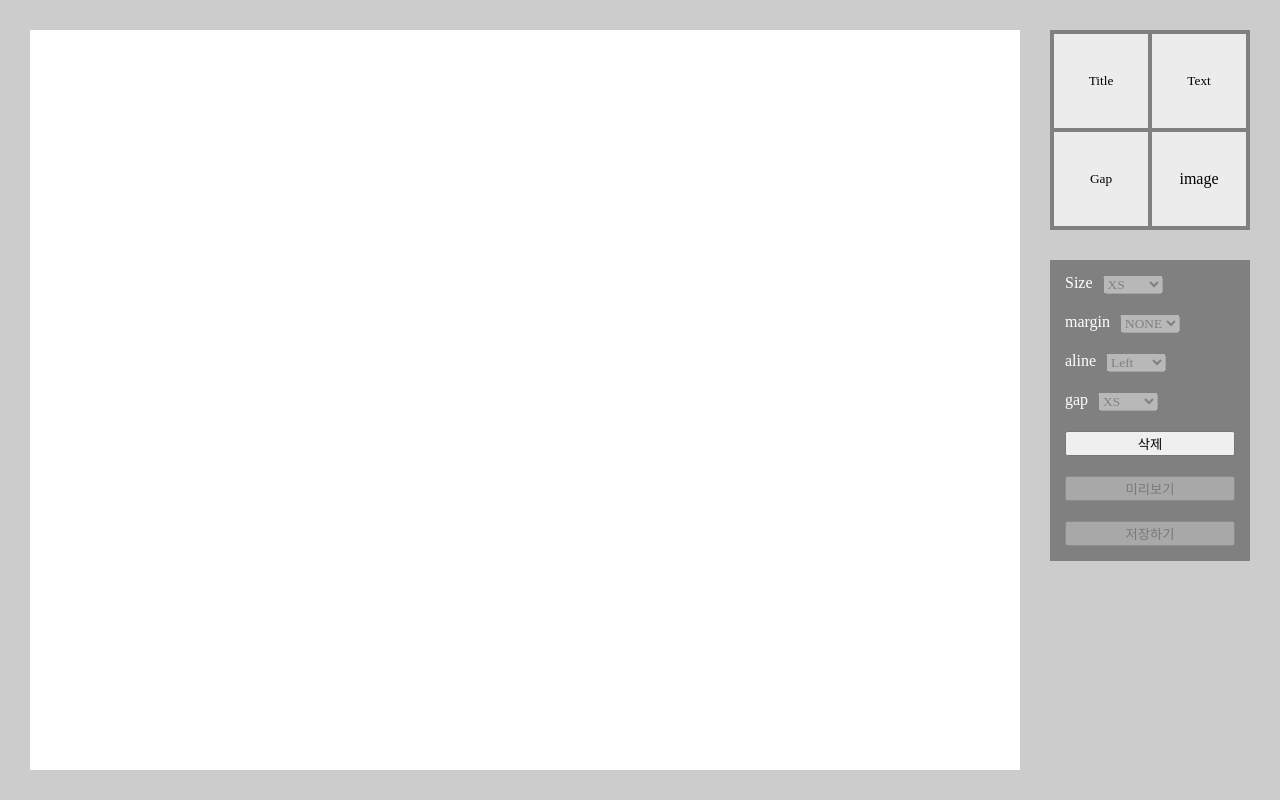
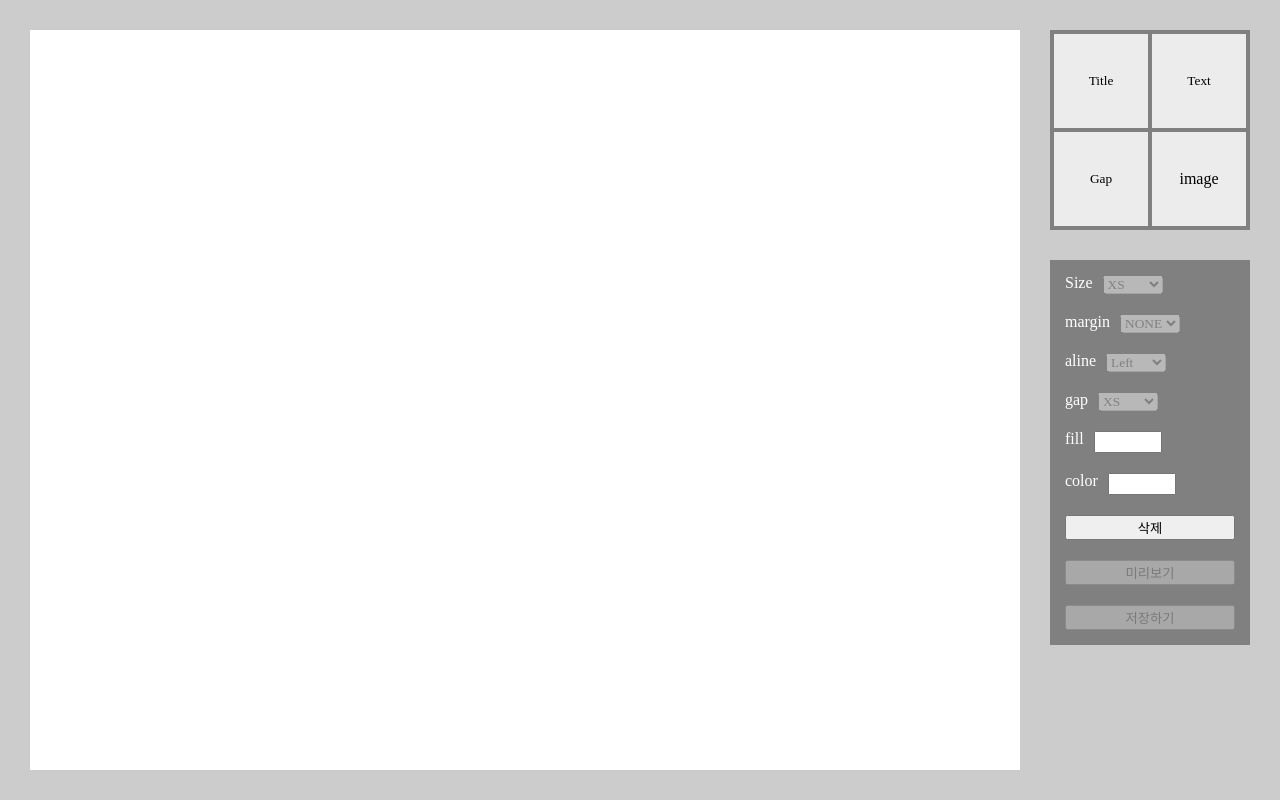
Before and after one commit to jo-duchan/portfolio-editor, a React (Create React App) app: page / in a window 1280 px wide. Built offline with nearby package versions, Linux system fonts and the light colour scheme; a web font is replaced by a local one.

Commit message:
fill, color 적용

```diff
--- a/src/components/edit/Creator.tsx
+++ b/src/components/edit/Creator.tsx
@@ -28,6 +28,8 @@ function Creator() {
         margin: "NONE",
         aline: "LEFT",
         gap: undefined,
+        color: "000",
+        fill: "",
       },
     };
     onCreateHandler(CreateData);
@@ -46,6 +48,8 @@ function Creator() {
         margin: undefined,
         aline: undefined,
         gap: "XS",
+        color: undefined,
+        fill: "",
       },
     };
     onCreateHandler(CreateData);
@@ -70,6 +74,8 @@ function Creator() {
           margin: "NONE",
           aline: undefined,
           gap: undefined,
+          color: undefined,
+          fill: "",
         },
       };
       onCreateHandler(CreateData);
--- a/src/components/edit/Editor.tsx
+++ b/src/components/edit/Editor.tsx
@@ -12,14 +12,14 @@ import {
   Gap,
 } from "type/contentDataType";
 
-type Option = "FONT" | "MARGIN" | "ALINE" | "GAP";
+type Option = "FONT" | "MARGIN" | "ALINE" | "GAP" | "COLOR" | "FILL";
 
 function Editor() {
   const action = useContentAction();
   const [currentItem, setCurrentItem] = useCurrentItem();
 
   const onChangeValue = (
-    e: React.ChangeEvent<HTMLSelectElement>,
+    e: React.ChangeEvent<HTMLSelectElement | HTMLInputElement>,
     type: Option
   ) => {
     if (!currentItem) return;
@@ -39,6 +39,14 @@ function Editor() {
       }
       case "GAP": {
         updateItme.option.gap = e.currentTarget.value as Gap;
+        break;
+      }
+      case "FILL": {
+        updateItme.option.fill = e.currentTarget.value as string;
+        break;
+      }
+      case "COLOR": {
+        updateItme.option.color = e.currentTarget.value as string;
         break;
       }
     }
@@ -113,6 +121,28 @@ function Editor() {
           <option value="XL">XL</option>
         </select>
       </div>
+      <div className="fill">
+        <label>
+          fill
+          <input
+            type="text"
+            value={currentItem?.option?.fill || ""}
+            onChange={(e) => onChangeValue(e, "FILL")}
+            // disabled={!currentItem?.option?.fill}
+          />
+        </label>
+      </div>
+      <div className="color">
+        <label>
+          color
+          <input
+            type="text"
+            value={currentItem?.option?.color || ""}
+            onChange={(e) => onChangeValue(e, "COLOR")}
+            // disabled={!currentItem?.option?.fill}
+          />
+        </label>
+      </div>
       <button type="button" onClick={onDeletHandler} disabled={!currentItem}>
         삭제
       </button>
@@ -141,6 +171,15 @@ const Container = styled.div`
     gap: 10px;
   }
 
+  & :is(.fill, .color) label {
+    display: flex;
+    gap: 10px;
+  }
+
+  & :is(.fill, .color) label input {
+    width: 60px;
+  }
+
   & div select {
     width: 60px;
   }
--- a/src/components/edit/GapElement.tsx
+++ b/src/components/edit/GapElement.tsx
@@ -13,14 +13,16 @@ interface Props {
 
 interface StyledProps {
   gap: Gap;
+  fill: string;
 }
 
 function GapElement({ data }: Props) {
-  return <Container gap={data.option.gap!} />;
+  return <Container gap={data.option.gap!} fill={data.option.fill!} />;
 }
 
 export default GapElement;
 
 const Container = styled.div<StyledProps>`
-  margin-bottom: ${(props) => `${GapStylePC(props.gap)}`};
+  padding-bottom: ${(props) => `${GapStylePC(props.gap)}`};
+  background: ${(props) => `#${props.fill}`};
 `;
--- a/src/components/edit/ImageElement.tsx
+++ b/src/components/edit/ImageElement.tsx
@@ -11,26 +11,32 @@ interface Props {
   data: ContentItem;
 }
 
-interface StyledProps {
+interface StyledContainer {
+  fill: string;
+}
+
+interface StyledContent {
   margin: MarginSize;
 }
 
 function ImageElement({ data }: Props) {
   return (
-    <Container margin={data.option.margin!}>
-      <Content src={data.content.url!} />
+    <Container fill={data.option.fill!}>
+      <Content src={data.content.url!} margin={data.option.margin!} />
     </Container>
   );
 }
 
 export default ImageElement;
 
-const Container = styled.div<StyledProps>`
+const Container = styled.div<StyledContainer>`
   display: flex;
   width: auto;
-  margin-inline: ${(props) => `${marginStylePC(props.margin)}`};
+  background: ${(props) => `#${props.fill}`};
 `;
 
-const Content = styled.img`
+const Content = styled.img<StyledContent>`
   width: 100%;
+  padding-inline: ${(props) => `${marginStylePC(props.margin)}`};
+  box-sizing: border-box;
 `;
--- a/src/components/edit/TextElement.tsx
+++ b/src/components/edit/TextElement.tsx
@@ -14,11 +14,16 @@ interface Props {
   onUpdateHandler: (updateData: ContentItem) => void;
 }
 
-interface StyledProps {
+interface StyledContainer {
+  fill: string;
+}
+
+interface StyledContentWrapper {
   sort: "h4" | "p";
   size: FontSize;
   margin: MarginSize;
   aline: Aline;
+  color: string;
 }
 
 function TitleElement({ data, onUpdateHandler }: Props) {
@@ -29,7 +34,6 @@ function TitleElement({ data, onUpdateHandler }: Props) {
 
   const onChangeHandler = (ev: ContentEditableEvent) => {
     text.current = ev.target.value;
-    console.log(inner.current);
   };
 
   const onBlurHandler = () => {
@@ -45,12 +49,13 @@ function TitleElement({ data, onUpdateHandler }: Props) {
   };
 
   return (
-    <Container
-      onClick={onHidePlaceholder}
+    <Container onClick={onHidePlaceholder} fill={data.option.fill!}>
+      <ContentWrapper
         sort={componentSort}
         size={data.option.size!}
         margin={data.option.margin!}
         aline={data.option.aline!}
+        color={data.option.color!}
       >
         <ContentEditable
           html={text.current}
@@ -63,13 +68,18 @@ function TitleElement({ data, onUpdateHandler }: Props) {
         {isPlaceholder && (
           <Placeholder>{`Enter the ${data.sort} here.`}</Placeholder>
         )}
+      </ContentWrapper>
     </Container>
   );
 }
 
 export default TitleElement;
 
-const Container = styled.div<StyledProps>`
+const Container = styled.div<StyledContainer>`
+  background: ${(props) => `#${props.fill}`};
+`;
+
+const ContentWrapper = styled.div<StyledContentWrapper>`
   display: flex;
   width: auto;
   justify-content: ${(props) => props.aline};
@@ -77,8 +87,8 @@ const Container = styled.div<StyledProps>`
     props.sort === "h4"
       ? `${TitleSizePC(props.size)}`
       : `${TextSizePC(props.size)}`};
+  color: ${(props) => `#${props.color}`};
   margin-inline: ${(props) => `${marginStylePC(props.margin)}`};
-
   & > *:focus {
     outline: none;
   }
--- a/src/components/edit/Viewer.tsx
+++ b/src/components/edit/Viewer.tsx
@@ -67,5 +67,18 @@ function Viewer({ data }: Props) {
 export default Viewer;
 
 const Container = styled.div<StyledProps>`
-  background: ${(props) => props.focus && "red"};
+  position: relative;
+  &::after {
+    content: "";
+    width: 100%;
+    height: 100%;
+    position: absolute;
+    top: 0;
+    left: 0;
+    border: 2px solid red;
+    box-sizing: border-box;
+    opacity: ${(props) => (props.focus ? 1 : 0)};
+    z-index: 999;
+    pointer-events: none;
+  }
 `;
--- a/src/type/contentDataType.ts
+++ b/src/type/contentDataType.ts
@@ -16,6 +16,8 @@ export interface ContentItem {
     margin: MarginSize | undefined;
     aline: Aline | undefined;
     gap: Gap | undefined;
+    color: string | undefined;
+    fill: string | undefined;
   };
 }
 
```
Lines whose indentation alone changed are shown as unchanged.
